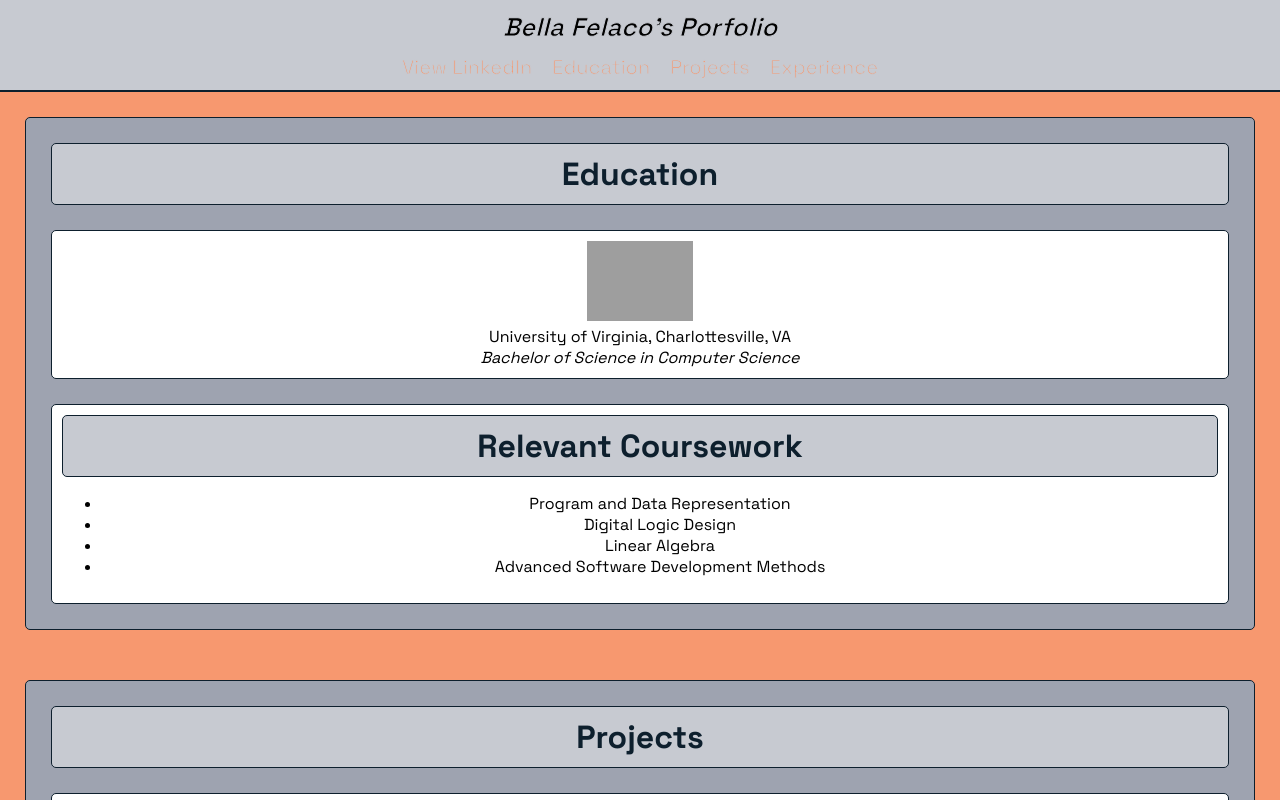
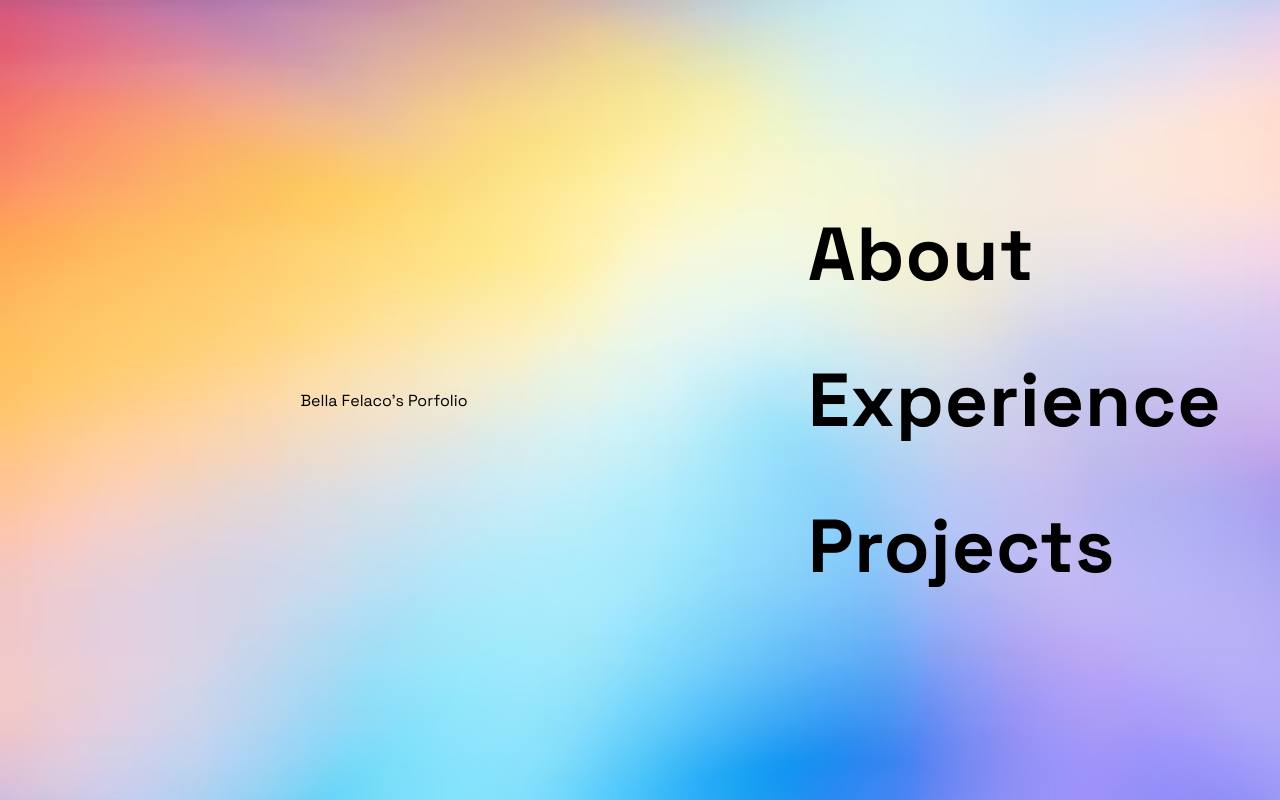
Before and after one commit to isfelaco/Bella-Felaco-Portfolio, a React (Create React App) app: page / in a window 1280 px wide. Shown: the top 800 px of the page. Built offline with nearby package versions, Linux system fonts and the light colour scheme; grey boxes are pictures that could not be loaded.

Commit message:
New home page

```diff
--- a/src/App.css
+++ b/src/App.css
@@ -4,11 +4,10 @@
 }
 
 .App {
-	background-color: #f7986f;
+	/* background-color: #f7986f; */
+	background-image: url(background.avif);
 
 	/* layout */
-	/* overflow: scroll; */
-	/* padding: 0px 50px 0px 50px; */
 	display: flex;
 	flex-direction: column;
 	/* gap: 35px; */
@@ -35,7 +34,7 @@ h3 {
 
 .header {
 	/* box styling */
-	background-color: #c7cad1;
+	background-color: #b6eea6;
 	border-bottom: 2.5px solid #0d1f2d;
 
 	/* layout */
@@ -46,10 +45,6 @@ h3 {
 	position: sticky;
 	top: 0;
 	height: fit-content;
-
-	/* font */
-	font-size: calc(10px + 2vmin);
-	-webkit-text-stroke: 1px #c7cad1;
 }
 .header .title {
 	margin: 0;
@@ -65,7 +60,7 @@ h3 {
 }
 a {
 	font-size: 20px;
-	color: #f7986f;
+	color: #aa4586;
 	/* -webkit-text-stroke: 0.5px black; */
 }
 
@@ -78,6 +73,46 @@ a {
 	}
 }
 
+.row {
+	display: flex;
+}
+
+.column {
+	display: flex;
+	flex-direction: column;
+	height: 100vh;
+	/* border: 1px solid black; */
+}
+.left {
+	flex: 60%;
+	justify-content: center;
+}
+.right {
+	flex: 40%;
+	justify-content: center;
+}
+
+ul {
+	list-style-type: none;
+	text-align: left;
+	/* margin-top: 100px; */
+	justify-self: center;
+	gap: 50px;
+	align-items: space-between;
+}
+li {
+	font-size: 75px;
+	font-weight: bold;
+	letter-spacing: 1px;
+}
+li:not(:last-child) {
+	margin-bottom: 50px;
+}
+li:hover {
+	/* font-size: 100px; */
+	font-style: italic;
+}
+
 .section {
 	/* layout */
 	display: flex;
@@ -87,13 +122,13 @@ a {
 	margin: 25px;
 
 	/* styling */
-	background-color: #9ea3b0;
+	background-color: #a4778b;
 	border-radius: 5px;
 	border: 1px solid #0d1f2d;
 	animation: fadeIn 3s;
 }
 .section .title {
-	background-color: #c7cad1;
+	background-color: #b6eea6;
 	border: 0.5px solid #0d1f2d;
 	border-radius: 5px;
 	padding: 10px;
--- a/src/App.tsx
+++ b/src/App.tsx
@@ -6,9 +6,9 @@ import logo from "./UVA-logo.png";
 export function App() {
 	return (
 		<div className="App">
-			<nav className="header">
+			{/* <nav className="header">
 				<i>
-					<h4 className="title">Bella Felaco's Porfolio</h4>
+					<h2 className="title">Bella Felaco's Porfolio</h2>
 				</i>
 				<div className="linkRow">
 					<a
@@ -23,8 +23,19 @@ export function App() {
 					<a href="#projects">Projects</a>
 					<a href="#experience">Experience</a>
 				</div>
-			</nav>
-			<Section title="Education" id="education">
+			</nav> */}
+			<div className="row">
+				<div className="column left">Bella Felaco's Porfolio</div>
+				<div className="column right">
+					<ul>
+						<li>About</li>
+						<li>Experience</li>
+						<li>Projects</li>
+					</ul>
+				</div>
+			</div>
+
+			{/* <Section title="Education" id="education">
 				<div className="subsection">
 					<img src={logo} className="UVA-logo" alt="logo" />
 					<p className="education">
@@ -53,7 +64,7 @@ export function App() {
 			</Section>
 			<Section title="Experience" id="experience">
 				<div className="subsection"></div>
-			</Section>
+			</Section> */}
 		</div>
 	);
 }
--- a/src/Section.tsx
+++ b/src/Section.tsx
@@ -1,4 +1,4 @@
-import React, { ReactElement, ReactNode } from "react";
+import React, { ReactNode } from "react";
 import "./App.css";
 
 type Props = {
```
Also changed, not shown: src/background.avif (added).
